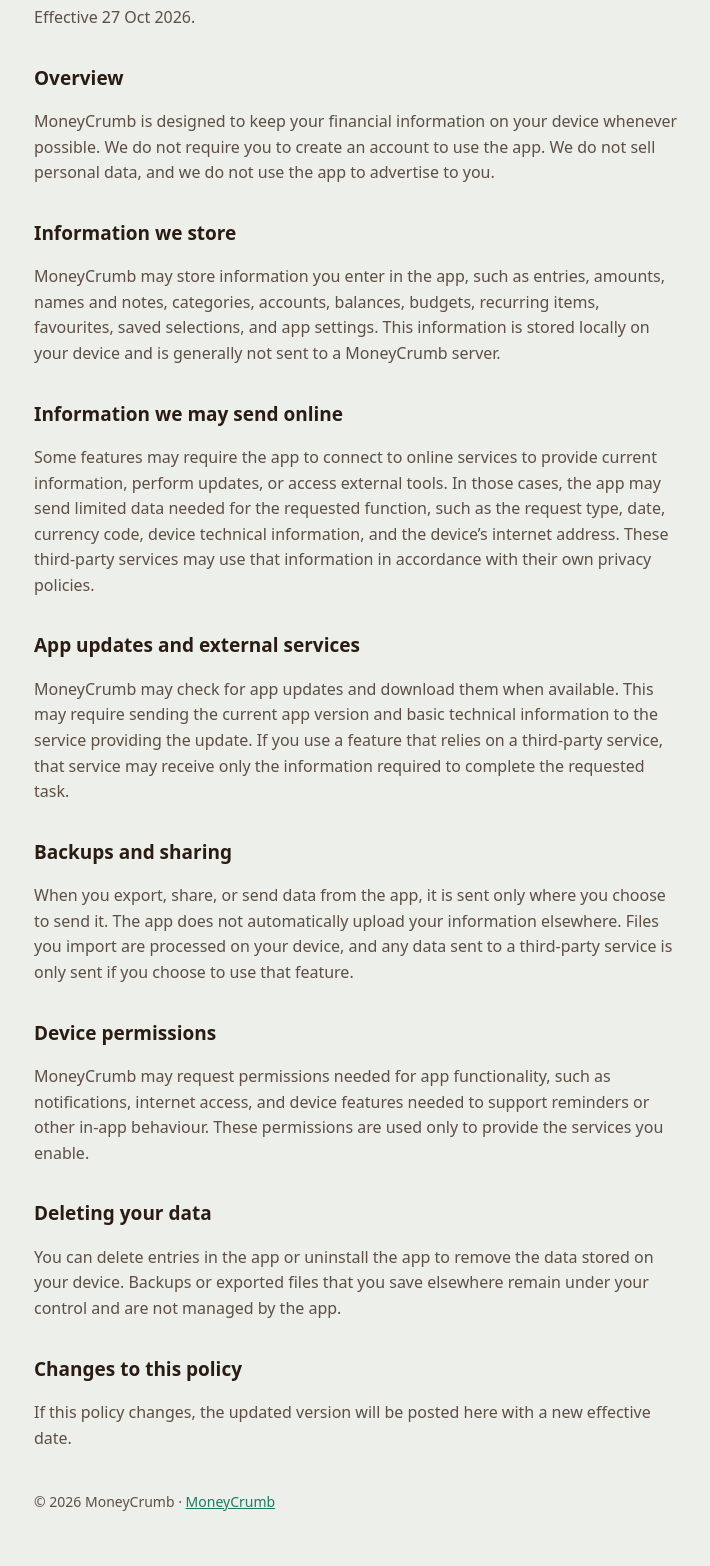
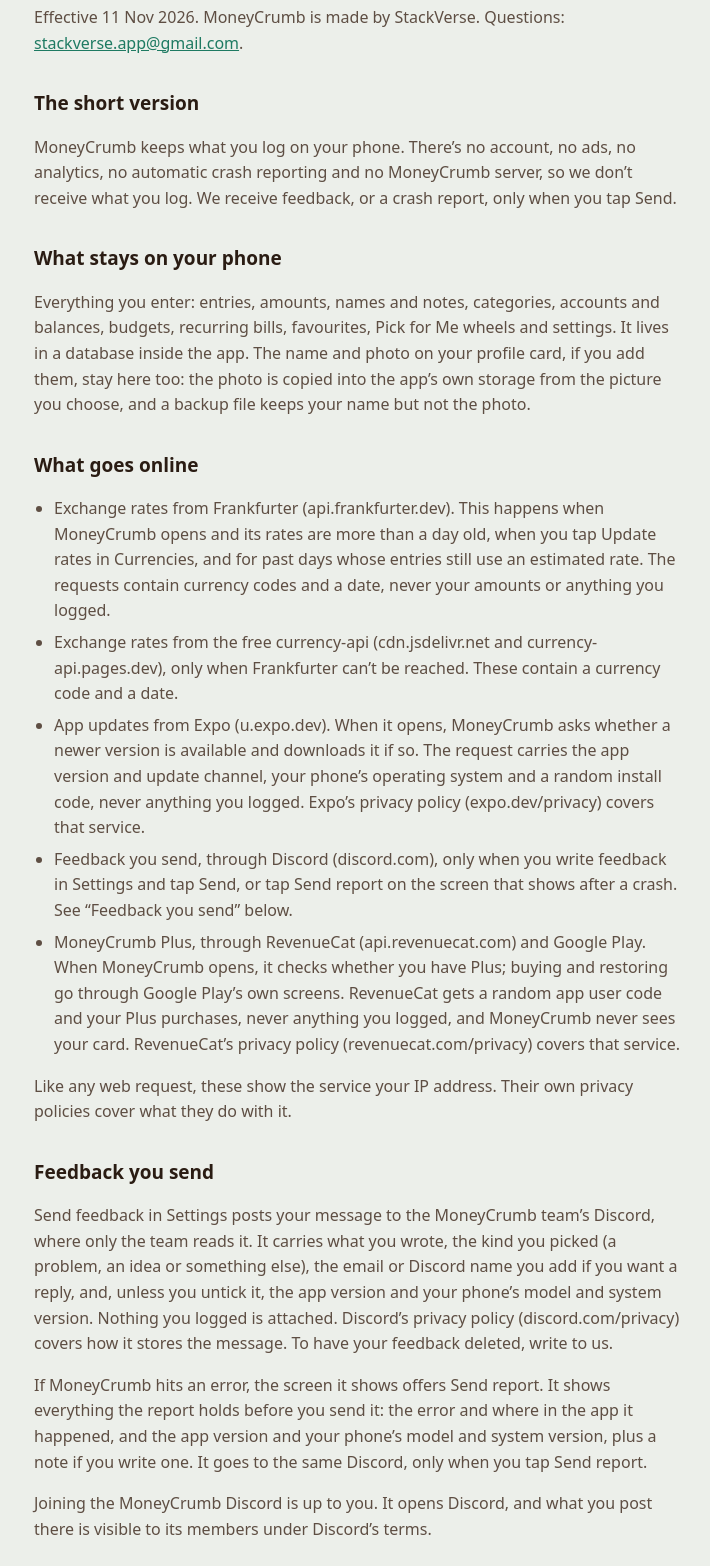
Before and after one commit to awaitbrandon/money-crumb, a plain HTML site: page privacy.html in a window 1280 px wide. Shown: the part 134-1700 px from the top of the page, without its empty margins (282-992 px from the left). Drawn offline with Linux system fonts and the light colour scheme.

Commit message:
Privacy policy: the 11 Nov version, made by StackVerse
The page still said 27 Oct. This is the launch kit's policy as the app
ships it: what stays on the phone, each online service by name (exchange
rates, Expo updates, feedback and crash reports through Discord, Plus
through RevenueCat and Google Play), backups and imports, permissions,
deleting your data and children. It names StackVerse as the developer,
as Google Play requires.

Co-Authored-By: Claude Opus 5.5 <noreply@anthropic.com>

```diff
--- a/privacy.html
+++ b/privacy.html
@@ -4,7 +4,7 @@
   <meta charset="utf-8">
   <meta name="viewport" content="width=device-width, initial-scale=1">
   <title>MoneyCrumb privacy policy</title>
-  <meta name="description" content="How MoneyCrumb handles your data and when it may connect to online services.">
+  <meta name="description" content="How MoneyCrumb handles your data: what stays on your phone, and the few things that go online.">
   <link rel="icon" href="favicon.png">
   <link rel="stylesheet" href="style.css">
 </head>
@@ -15,31 +15,59 @@
       <a href="./">MoneyCrumb</a>
     </header>
     <h1>MoneyCrumb privacy policy</h1>
-    <p class="meta">Effective 27 Oct 2026.</p>
+    <p class="meta">Effective 11 Nov 2026. MoneyCrumb is made by StackVerse. Questions: <a href="mailto:stackverse.app@gmail.com">stackverse.app@gmail.com</a>.</p>
 
-    <h2>Overview</h2>
-    <p>MoneyCrumb is designed to keep your financial information on your device whenever possible. We do not require you to create an account to use the app. We do not sell personal data, and we do not use the app to advertise to you.</p>
+    <h2>The short version</h2>
+    <p>MoneyCrumb keeps what you log on your phone. There’s no account, no ads, no analytics, no automatic crash reporting and no MoneyCrumb server, so we don’t receive what you log. We receive feedback, or a crash report, only when you tap Send.</p>
 
-    <h2>Information we store</h2>
-    <p>MoneyCrumb may store information you enter in the app, such as entries, amounts, names and notes, categories, accounts, balances, budgets, recurring items, favourites, saved selections, and app settings. This information is stored locally on your device and is generally not sent to a MoneyCrumb server.</p>
+    <h2>What stays on your phone</h2>
+    <p>Everything you enter: entries, amounts, names and notes, categories, accounts and balances, budgets, recurring bills, favourites, Pick for Me wheels and settings. It lives in a database inside the app. The name and photo on your profile card, if you add them, stay here too: the photo is copied into the app’s own storage from the picture you choose, and a backup file keeps your name but not the photo.</p>
 
-    <h2>Information we may send online</h2>
-    <p>Some features may require the app to connect to online services to provide current information, perform updates, or access external tools. In those cases, the app may send limited data needed for the requested function, such as the request type, date, currency code, device technical information, and the device’s internet address. These third-party services may use that information in accordance with their own privacy policies.</p>
+    <h2>What goes online</h2>
+    <ul>
+      <li>Exchange rates from Frankfurter (api.frankfurter.dev). This happens when MoneyCrumb opens and its rates are more than a day old, when you tap Update rates in Currencies, and for past days whose entries still use an estimated rate. The requests contain currency codes and a date, never your amounts or anything you logged.</li>
+      <li>Exchange rates from the free currency-api (cdn.jsdelivr.net and currency-api.pages.dev), only when Frankfurter can’t be reached. These contain a currency code and a date.</li>
+      <li>App updates from Expo (u.expo.dev). When it opens, MoneyCrumb asks whether a newer version is available and downloads it if so. The request carries the app version and update channel, your phone’s operating system and a random install code, never anything you logged. Expo’s privacy policy (expo.dev/privacy) covers that service.</li>
+      <li>Feedback you send, through Discord (discord.com), only when you write feedback in Settings and tap Send, or tap Send report on the screen that shows after a crash. See “Feedback you send” below.</li>
+      <li>MoneyCrumb Plus, through RevenueCat (api.revenuecat.com) and Google Play. When MoneyCrumb opens, it checks whether you have Plus; buying and restoring go through Google Play’s own screens. RevenueCat gets a random app user code and your Plus purchases, never anything you logged, and MoneyCrumb never sees your card. RevenueCat’s privacy policy (revenuecat.com/privacy) covers that service.</li>
+    </ul>
+    <p>Like any web request, these show the service your IP address. Their own privacy policies cover what they do with it.</p>
 
-    <h2>App updates and external services</h2>
-    <p>MoneyCrumb may check for app updates and download them when available. This may require sending the current app version and basic technical information to the service providing the update. If you use a feature that relies on a third-party service, that service may receive only the information required to complete the requested task.</p>
+    <h2>Feedback you send</h2>
+    <p>Send feedback in Settings posts your message to the MoneyCrumb team’s Discord, where only the team reads it. It carries what you wrote, the kind you picked (a problem, an idea or something else), the email or Discord name you add if you want a reply, and, unless you untick it, the app version and your phone’s model and system version. Nothing you logged is attached. Discord’s privacy policy (discord.com/privacy) covers how it stores the message. To have your feedback deleted, write to us.</p>
+    <p>If MoneyCrumb hits an error, the screen it shows offers Send report. It shows everything the report holds before you send it: the error and where in the app it happened, and the app version and your phone’s model and system version, plus a note if you write one. It goes to the same Discord, only when you tap Send report.</p>
+    <p>Joining the MoneyCrumb Discord is up to you. It opens Discord, and what you post there is visible to its members under Discord’s terms.</p>
 
-    <h2>Backups and sharing</h2>
-    <p>When you export, share, or send data from the app, it is sent only where you choose to send it. The app does not automatically upload your information elsewhere. Files you import are processed on your device, and any data sent to a third-party service is only sent if you choose to use that feature.</p>
+    <h2>Backups and imports</h2>
+    <ul>
+      <li>When you export a backup or a CSV, or share a picture or text (a pick, your month, a habit or an item’s prices), it goes wherever you send it. We never receive it. A picture shows amounts only if you tick Show amounts.</li>
+      <li>MoneyCrumb keeps a snapshot of its data in its own storage, renewed daily and before an import or a merge. If your phone’s own backup is on (Google backup on Android, iCloud Backup on iPhone), it may copy the app’s data, snapshot included, to your Google or iCloud account, as it does for other apps. You can turn this off in your phone’s settings.</li>
+      <li>Files you import (a Money+ backup or a CSV) are read on your phone and not uploaded. If you use the AI prompt to convert another app’s export, you share that file with the AI service yourself, and it sees what’s in it.</li>
+    </ul>
 
-    <h2>Device permissions</h2>
-    <p>MoneyCrumb may request permissions needed for app functionality, such as notifications, internet access, and device features needed to support reminders or other in-app behaviour. These permissions are used only to provide the services you enable.</p>
+    <h2>Permissions</h2>
+    <ul>
+      <li>Pay through Google Play: so you can buy Plus.</li>
+      <li>Notifications: asked only when you turn on a reminder for a recurring bill. Reminders are scheduled on your phone.</li>
+      <li>On iPhone, that is the only permission MoneyCrumb asks for.</li>
+      <li>On Android, granted at install, without a prompt:
+        <ul>
+          <li>internet and network status, for exchange rates, app updates and feedback you send</li>
+          <li>vibration, for haptics</li>
+          <li>run at startup, so bill reminders are set again after a restart</li>
+          <li>keeping the phone awake, added by the notifications library that schedules bill reminders</li>
+        </ul>
+      </li>
+    </ul>
 
     <h2>Deleting your data</h2>
-    <p>You can delete entries in the app or uninstall the app to remove the data stored on your device. Backups or exported files that you save elsewhere remain under your control and are not managed by the app.</p>
+    <p>Delete entries in the app, or uninstall MoneyCrumb to remove everything it stored on the phone. Backups you exported stay where you saved them.</p>
 
-    <h2>Changes to this policy</h2>
-    <p>If this policy changes, the updated version will be posted here with a new effective date.</p>
+    <h2>Children</h2>
+    <p>MoneyCrumb is meant for adults and is not directed at children.</p>
+
+    <h2>Changes</h2>
+    <p>If this policy changes, the new version will be posted here with a new effective date.</p>
 
     <footer>© 2026 MoneyCrumb · <a href="./">MoneyCrumb</a></footer>
   </main>
```
